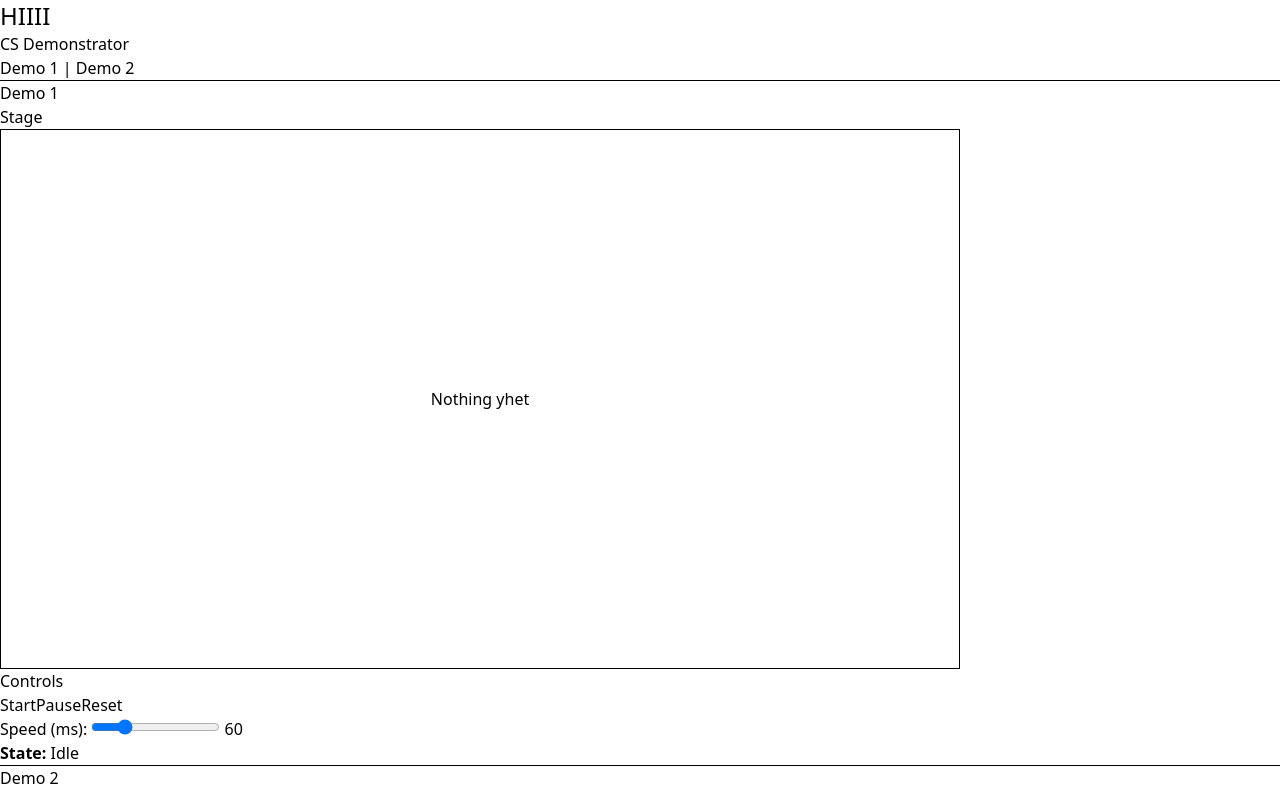
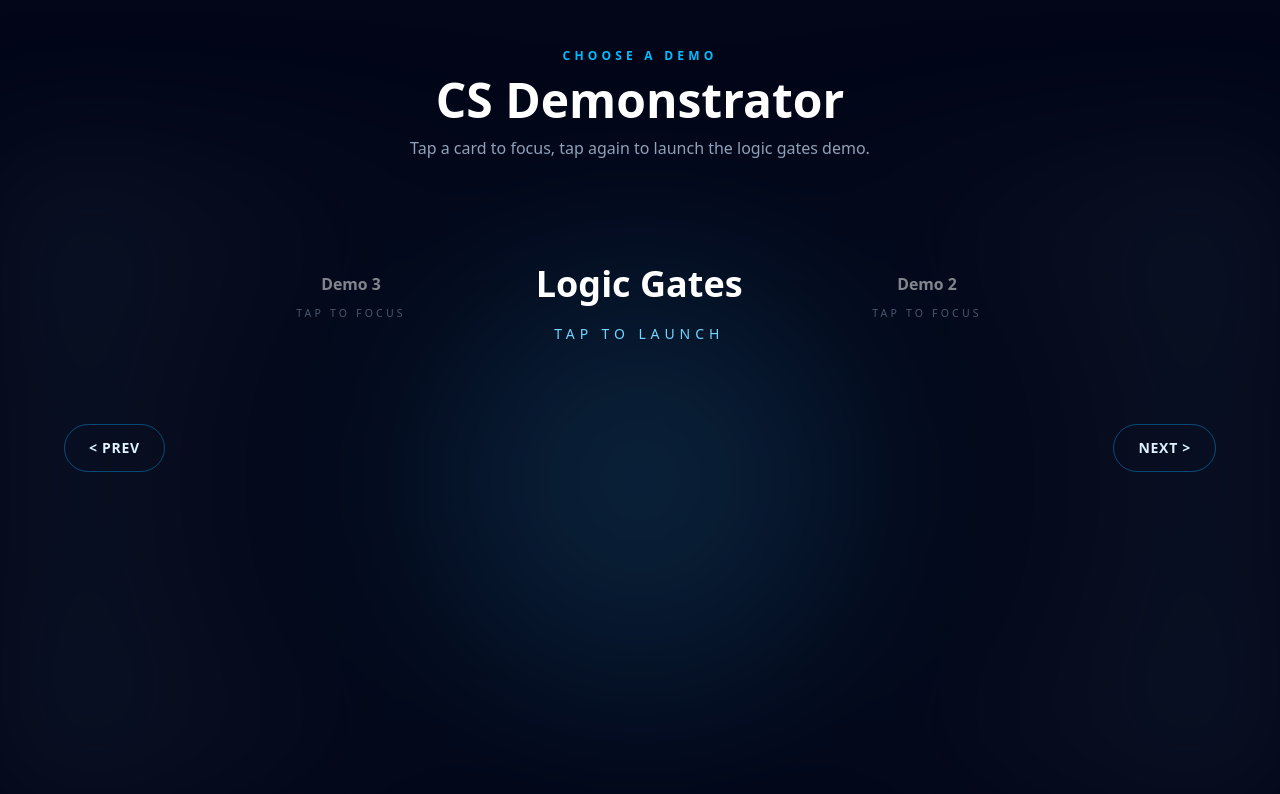
Before and after one commit to Demonstrator-for-CS/demonstrator-for-cs, a React (Vite) app in the folder demo-site/: page / in a window 1280 px wide. Shown: the top 794 px of the page. Built offline with nearby package versions, Linux system fonts and the light colour scheme; no server answers.

Commit message:
Fixed home page integration

```diff
--- a/demo-site/src/App.jsx
+++ b/demo-site/src/App.jsx
@@ -4,9 +4,6 @@ import DemoSection from "@/components/DemoSection.jsx";
 export default function App() {
   return (
     <div>
-        <div className="text-2xl">
-            HIIII
-        </div>
       <header>
         <h1>CS Demonstrator</h1>
         <nav>
--- /dev/null
+++ b/demo-site/src/data/demoCatalog.js
@@ -0,0 +1,26 @@
+// Update this catalog when you want to rename demos or reintroduce descriptions.
+export const demoCatalog = [
+    {
+        id: "demo1",
+        title: "Logic Gates",
+        status: "available",
+        path: "/logic-gates",
+        // Optional: add `tagline` or `description` keys when you want supporting copy.
+    },
+    {
+        id: "demo2",
+        title: "Demo 2",
+        status: "available",
+        path: "/logic-gates",
+    },
+    {
+        id: "demo3",
+        title: "Demo 3",
+        status: "available",
+        path: "/logic-gates",
+    },
+];
+
+export function getDemoById(id) {
+    return demoCatalog.find((demo) => demo.id === id);
+}
--- a/demo-site/src/main.jsx
+++ b/demo-site/src/main.jsx
@@ -2,12 +2,13 @@ import React from "react";
 import { createRoot } from "react-dom/client";
 import {BrowserRouter, Route, Routes} from "react-router";
 import App from "@/App.jsx";
+import HomePage from "@/pages/HomePage.jsx"
 import LogicGates from "@/pages/Demo1_Logic_Gates/Logic_Gates_Main.jsx";
 
 createRoot(document.getElementById("root")).render(
     <BrowserRouter>
         <Routes>
-            <Route path="/" element={<App />} />
+            <Route path="/" element={<HomePage />} />
             <Route path="/logic-gates" element={<LogicGates />} />
         </Routes>
     </BrowserRouter>,
--- /dev/null
+++ b/demo-site/src/pages/HomePage.jsx
@@ -0,0 +1,192 @@
+import React, { useMemo, useRef, useState } from "react";
+import { useNavigate } from "react-router";
+import { demoCatalog } from "@/data/demoCatalog.js";
+
+const CARD_SHIFT_REM = 18;
+
+export default function HomePage() {
+    const [activeIndex, setActiveIndex] = useState(0);
+    const navigate = useNavigate();
+    const offsetsRef = useRef(new Map());
+
+    const carouselCards = useMemo(() => {
+        const total = demoCatalog.length;
+        if (total === 0) return [];
+
+        const previousOffsets = offsetsRef.current;
+        const nextOffsets = new Map();
+
+        const cards = demoCatalog.map((demo, index) => {
+            const offset = resolveOffset(index, activeIndex, total, previousOffsets);
+            nextOffsets.set(index, offset);
+            return { demo, index, offset };
+        });
+
+        offsetsRef.current = nextOffsets;
+        return cards;
+    }, [activeIndex]);
+
+    const hasMultiple = demoCatalog.length > 1;
+
+    function cycle(direction) {
+        if (!hasMultiple) return;
+        const len = demoCatalog.length;
+        setActiveIndex((current) =>
+            direction === "next"
+                ? (current + 1) % len
+                : (current - 1 + len) % len,
+        );
+    }
+
+    function launchDemo(demo) {
+        if (!demo || demo.status !== "available") return;
+        const target = demo.path || `/demos/${demo.id}`;
+        navigate(target);
+    }
+
+    return (
+        <div className="relative flex min-h-screen flex-col overflow-hidden bg-slate-950 text-slate-100">
+            <header className="z-10 flex flex-col items-center gap-3 px-6 pt-12 text-center">
+                <p className="text-xs font-semibold uppercase tracking-[0.35em] text-sky-400">
+                    Choose a demo
+                </p>
+                <h1 className="text-4xl font-semibold text-white sm:text-5xl">
+                    CS Demonstrator
+                </h1>
+                <p className="text-base text-slate-400">
+                    Tap a card to focus, tap again to launch the logic gates demo.
+                </p>
+            </header>
+
+            <main className="relative flex flex-1 items-center justify-center px-4 pb-16">
+                <div className="pointer-events-none absolute inset-0 bg-[radial-gradient(circle_at_center,_rgba(56,189,248,0.18)_0%,_rgba(15,23,42,0.05)_45%,_rgba(15,23,42,0.95)_100%)] blur-3xl" />
+
+                <div className="relative flex w-full max-w-6xl items-center justify-center gap-4">
+                    <CarouselNavButton
+                        label="Previous demo"
+                        direction="< Prev"
+                        disabled={!hasMultiple}
+                        onClick={() => cycle("prev")}
+                    />
+
+                    <div className="relative flex h-[30rem] w-full flex-1 justify-center">
+                        {carouselCards.map(({ demo, index, offset }) => (
+                            <CarouselCard
+                                key={demo.id}
+                                demo={demo}
+                                offset={offset}
+                                isActive={index === activeIndex}
+                                onSelect={() => setActiveIndex(index)}
+                                onActivate={() => launchDemo(demo)}
+                            />
+                        ))}
+                    </div>
+
+                    <CarouselNavButton
+                        label="Next demo"
+                        direction="Next >"
+                        disabled={!hasMultiple}
+                        onClick={() => cycle("next")}
+                    />
+                </div>
+            </main>
+        </div>
+    );
+}
+
+function resolveOffset(index, activeIndex, length, previousOffsets) {
+    const raw = index - activeIndex;
+    const normalized = normalizeOffset(raw, length);
+
+    const previous = previousOffsets.get(index);
+    if (previous === undefined) return normalized;
+
+    let best = normalized;
+    let minDiff = Math.abs(normalized - previous);
+
+    for (let k = -2; k <= 2; k += 1) {
+        const candidate = normalizeOffset(raw + k * length, length);
+        const diff = Math.abs(candidate - previous);
+        if (diff < minDiff) {
+            minDiff = diff;
+            best = candidate;
+        }
+    }
+
+    return best;
+}
+
+function normalizeOffset(value, length) {
+    let offset = value;
+    const half = length / 2;
+    while (offset > half) offset -= length;
+    while (offset < -half) offset += length;
+    return offset;
+}
+
+function CarouselCard({ demo, offset, isActive, onSelect, onActivate }) {
+    const distance = Math.abs(offset);
+    const isNeighbor = distance === 1;
+    const isHidden = distance >= 2;
+
+    const translateX = `${Math.max(-2.5, Math.min(2.5, offset)) * CARD_SHIFT_REM}rem`;
+    const translateY = isActive ? "0rem" : isNeighbor ? "1.5rem" : "4rem";
+    const scale = isActive ? 1 : isNeighbor ? 0.88 : 0.78;
+    const opacity = isHidden ? 0 : isActive ? 1 : 0.5;
+    const pointerEvents = isHidden ? "none" : "auto";
+    const zIndex = isActive ? 60 : isNeighbor ? 40 - distance : 5;
+    const widthClass = isActive ? "w-[22rem] sm:w-[26rem] lg:w-[32rem]" : "w-36 sm:w-44 lg:w-48";
+    const paddingY = isActive ? "py-14" : "py-9";
+
+    return (
+        <button
+            type="button"
+            onClick={() => {
+                if (isActive) {
+                    onActivate?.();
+                } else {
+                    onSelect();
+                }
+            }}
+            className={`absolute left-1/2 top-0 glass-panel ${widthClass} px-8 ${paddingY} text-center text-slate-200 transition-all duration-500 ease-out ${isHidden ? "" : "cursor-pointer"}`}
+            style={{
+                transform: `translateX(-50%) translateX(${translateX}) translateY(${translateY}) scale(${scale})`,
+                opacity,
+                pointerEvents,
+                zIndex,
+            }}
+        >
+            {isActive ? (
+                <>
+                    <h2 className="text-4xl font-semibold text-white">{demo.title}</h2>
+                    <span className="mt-5 block text-sm uppercase tracking-[0.35em] text-sky-300">
+            Tap to launch
+          </span>
+                </>
+            ) : (
+                <>
+          <span className="text-lg font-semibold text-white">
+            {demo.title}
+          </span>
+                    <span className="mt-3 block text-xs uppercase tracking-[0.3em] text-slate-400">
+            Tap to focus
+          </span>
+                </>
+            )}
+        </button>
+    );
+}
+
+function CarouselNavButton({ label, direction, disabled, onClick }) {
+    return (
+        <button
+            type="button"
+            aria-label={label}
+            onClick={onClick}
+            disabled={disabled}
+            className="inline-flex h-12 items-center rounded-full border border-sky-500/40 px-6 text-sm font-semibold uppercase tracking-wider text-sky-100 transition hover:border-sky-400 hover:text-white disabled:cursor-not-allowed disabled:opacity-30"
+        >
+            {direction}
+        </button>
+    );
+}
```
